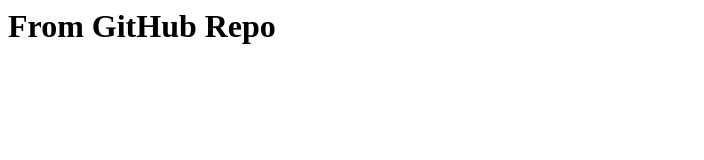
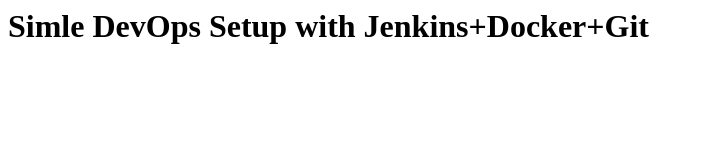
Before and after one commit to vijay2233/ApacheWebPages, a plain HTML site: page index.html in a window 1280 px wide. Shown: the whole page, without its empty margins (0-704 px from the left). Drawn offline with Linux system fonts and the light colour scheme.

Commit message:
updated index file

```diff
--- a/index.html
+++ b/index.html
@@ -1 +1 @@
-<h1> From GitHub Repo </h1>
+<h1> Simle DevOps Setup with Jenkins+Docker+Git </h1>
```
